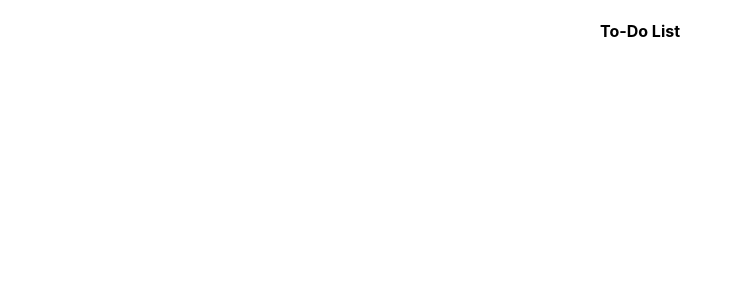
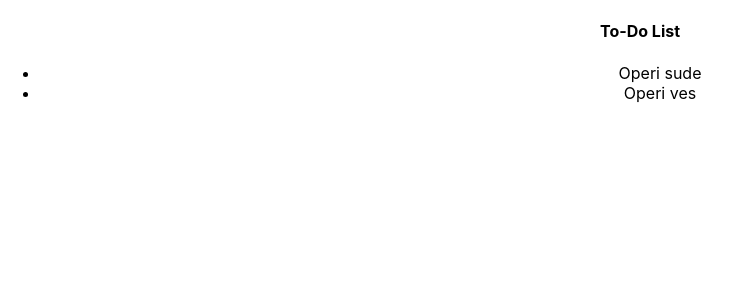
Before and after one commit to sgrdic/to_do_app, a React (Create React App) app: page / in a window 1280 px wide. Shown: the top 300 px of the page, without its empty margins (0-741 px from the left). Built offline with nearby package versions, Linux system fonts and the light colour scheme.

Commit message:
render list

```diff
--- a/src/HighLevelContainer.js
+++ b/src/HighLevelContainer.js
@@ -1,12 +1,28 @@
 import SearchBar from "./SearchBar";
 import ToDoItems from "./ToDoItems";
 import AddItemForm from "./AddItemForm";
+import { useEffect, useState } from "react";
 
 function HighLevelContainer (props) {
+  const [toDoItems, setToDoItems] = useState([]);
+  useEffect(() => {
+    setToDoItems([
+      {
+        id:1,
+        text:'Operi sude',
+        isCompleted: false,
+      },
+      {
+        id:2,
+        text:'Operi ves',
+        isCompleted: false,
+      }
+    ])
+  }, [])
   return (
     <>
       <div><SearchBar/></div>
-      <div><ToDoItems/></div>
+      <div><ToDoItems items={toDoItems}/></div>
       <div><AddItemForm/></div>
     </>
   )
--- a/src/ToDoItems.js
+++ b/src/ToDoItems.js
@@ -1,5 +1,15 @@
-function ToDoItems() {
-
+function ToDoItems({items}) {
+  return (
+    <>
+    <ul>
+      {
+        items.map((item) => (
+          <li>{item.text}</li>
+        ))
+      }
+    </ul>
+    </>
+  )
 } ;
 
 export default ToDoItems;
```
